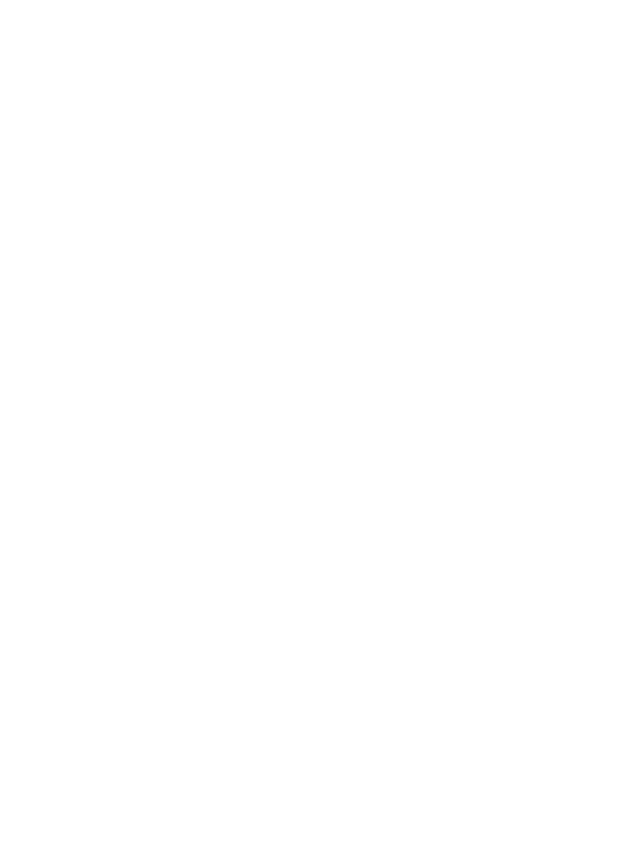
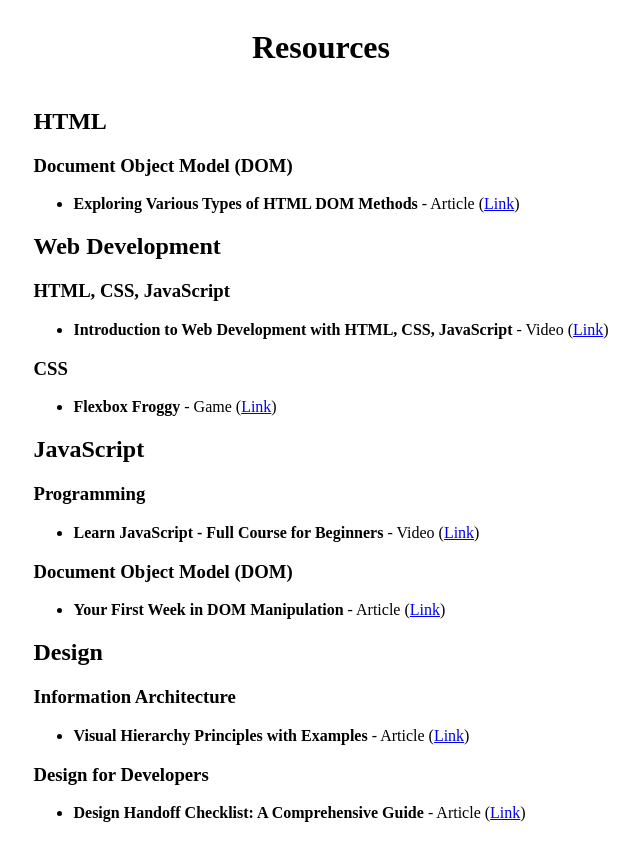
Before and after one commit to Code-the-Dream-School/ee-prac-team4-front, a React (Create React App) app: page /resources in a window 1280 px wide. Before the commit this address had no page. Shown: the whole page, without its empty margins (319-959 px from the left). Before the commit the page ends 800 px from the top, so only its background shows below. Built offline with nearby package versions, Linux system fonts and the light colour scheme.

Commit message:
add Resources.js and Resources.css files

```diff
--- a/src/App.js
+++ b/src/App.js
@@ -3,6 +3,7 @@
 import LandingPage from "./components/LandingPage";
 import Register from "./pages/register/Register";
 import LoginPage from "./pages/login/LoginPage";
+import Resources from "./pages/resources/Resources";
 
 function App() {
   return (
@@ -11,6 +12,7 @@
         <Route path="/" element={<LandingPage />} />
         <Route path="/register" element={<Register />} />
         <Route path="/login" element={<LoginPage />} />
+        <Route path="/resources" element={<Resources/>}/>
       </Routes>
     </BrowserRouter>
   );
--- a/src/components/LandingPage.js
+++ b/src/components/LandingPage.js
@@ -48,7 +48,9 @@
           <h2>Flashcards</h2>
         </div>
         <div>
+          <Link to="/resources">
           <h2>Resources</h2>
+          </Link>
         </div>
         <div>
           <h2>Quiz</h2>
--- /dev/null
+++ b/src/pages/resources/Resources.css
@@ -0,0 +1,6 @@
+.resourcePage{
+
+    display: flex;
+    flex-direction: column;
+    align-items: center;
+}
--- /dev/null
+++ b/src/pages/resources/Resources.js
@@ -0,0 +1,108 @@
+import React from "react"
+import "./Resources.css"
+
+
+
+const resources=[
+
+{
+        title: "Exploring Various Types of HTML DOM Methods",
+        topic: "HTML",
+        subtopic: "Document Object Model (DOM)",
+        type: "Article",
+        link: "https://www.geeksforgeeks.org/explain-various-type-of-html-dom-methods/amp/"
+},
+{
+        title: "Introduction to Web Development with HTML, CSS, JavaScript",
+        topic: "Web Development",
+        subtopic: "HTML, CSS, JavaScript",
+        type: "Video",
+        link: "https://www.youtube.com/watch?v=hn80mWvP-9g"
+},
+{
+        title: "Learn JavaScript - Full Course for Beginners",
+        topic: "JavaScript",
+        subtopic: "Programming",
+        type: "Video",
+        link: "https://www.youtube.com/watch?v=ENrzD9HAZK4"
+
+},
+{
+       title: "Flexbox Froggy",
+       topic: "Web Development",
+       subtopic: "CSS",
+       type: "Game",
+       link: "https://flexboxfroggy.com/"
+},
+{
+       title: "Visual Hierarchy Principles with Examples",
+       topic: "Design",
+       subtopic: "Information Architecture",
+       type: "Article",
+       link: "https://xd.adobe.com/ideas/process/information-architecture/visual-hierarchy-principles-examples/"
+},
+{
+       title: "Your First Week in DOM Manipulation",
+       topic: "JavaScript",
+       subtopic: "Document Object Model (DOM)",
+       type: "Article",
+       link: "https://javascript.plainenglish.io/your-first-week-in-dom-manipulation-ac4d0b2589a"
+},
+{
+       title: "Design Handoff Checklist: A Comprehensive Guide",
+       topic: "Design",
+       subtopic: "Design for Developers",
+       type: "Article",
+       link: "https://www.uxpin.com/studio/blog/design-handoff-checklist/"
+}
+];
+
+function ResourceOrganizer({ resources }) {
+    const resourcesByTopic = {};
+
+    resources.forEach(resource => {
+      const { topic, subtopic } = resource;
+      if (!resourcesByTopic[topic]) {
+        resourcesByTopic[topic] = {};
+      }
+      if (!resourcesByTopic[topic][subtopic]) {
+        resourcesByTopic[topic][subtopic] = [];
+      }
+      resourcesByTopic[topic][subtopic].push(resource);
+    });
+    return (
+        <div>
+          {Object.keys(resourcesByTopic).map(topic => (
+            <div key={topic}>
+              <h2>{topic}</h2>
+              {Object.keys(resourcesByTopic[topic]).map(subtopic => (
+                <div key={subtopic}>
+                  <h3>{subtopic}</h3>
+                  <ul>
+                    {resourcesByTopic[topic][subtopic].map(resource => (
+                      <li key={resource.title}>
+                        <strong>{resource.title}</strong> - {resource.type} (<a href={resource.link} target="_blank" rel="noopener noreferrer">Link</a>)
+                      </li>
+                    ))}
+                  </ul>
+                </div>
+              ))}
+            </div>
+          ))}
+        </div>
+      );
+    }
+
+    function Resources() {
+        return (
+          <div className="resourcePage">
+            <h1>Resources</h1>
+            <ResourceOrganizer resources={resources} />
+          </div>
+        );
+      }
+
+
+
+
+export default Resources
```
